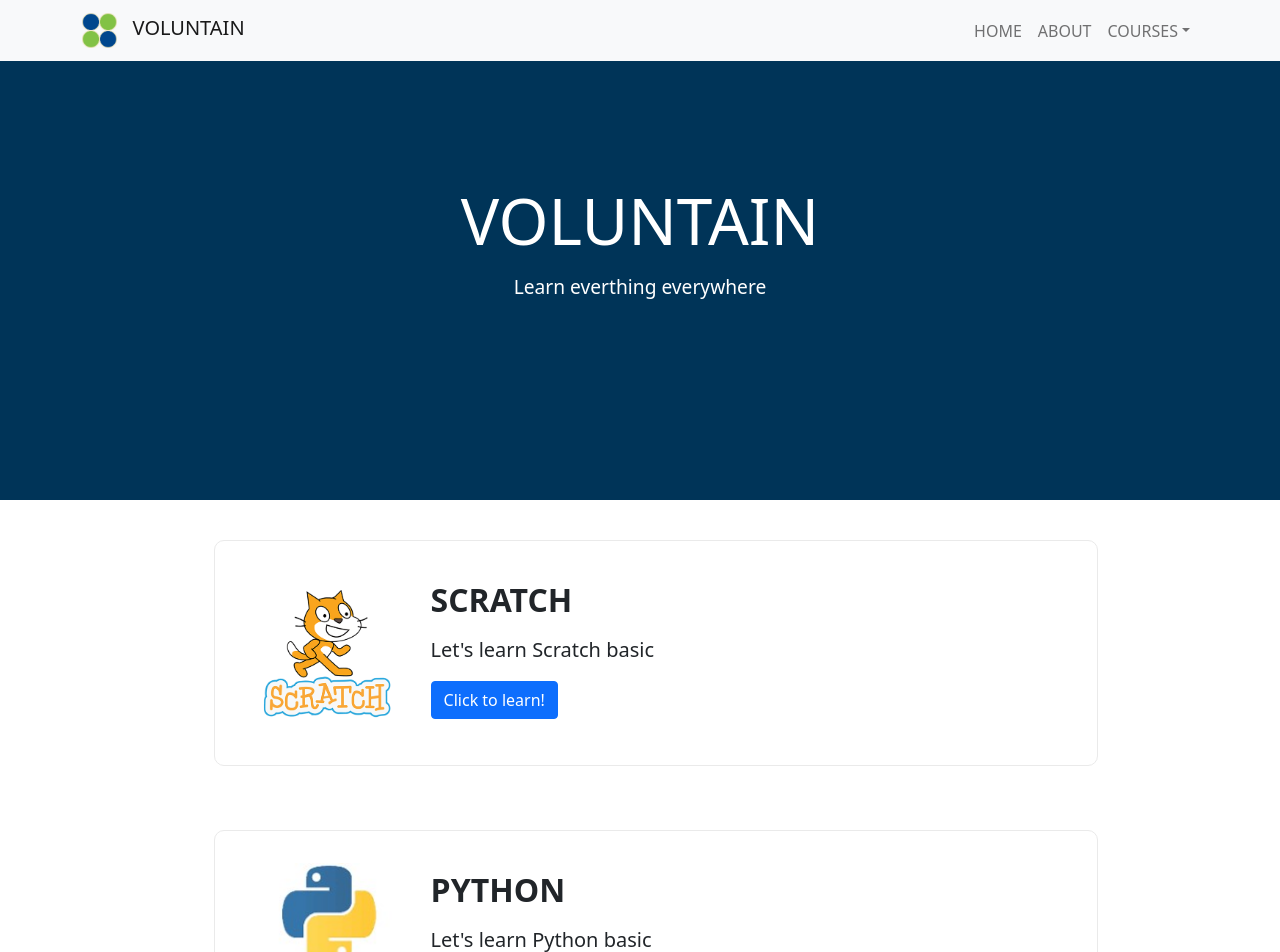
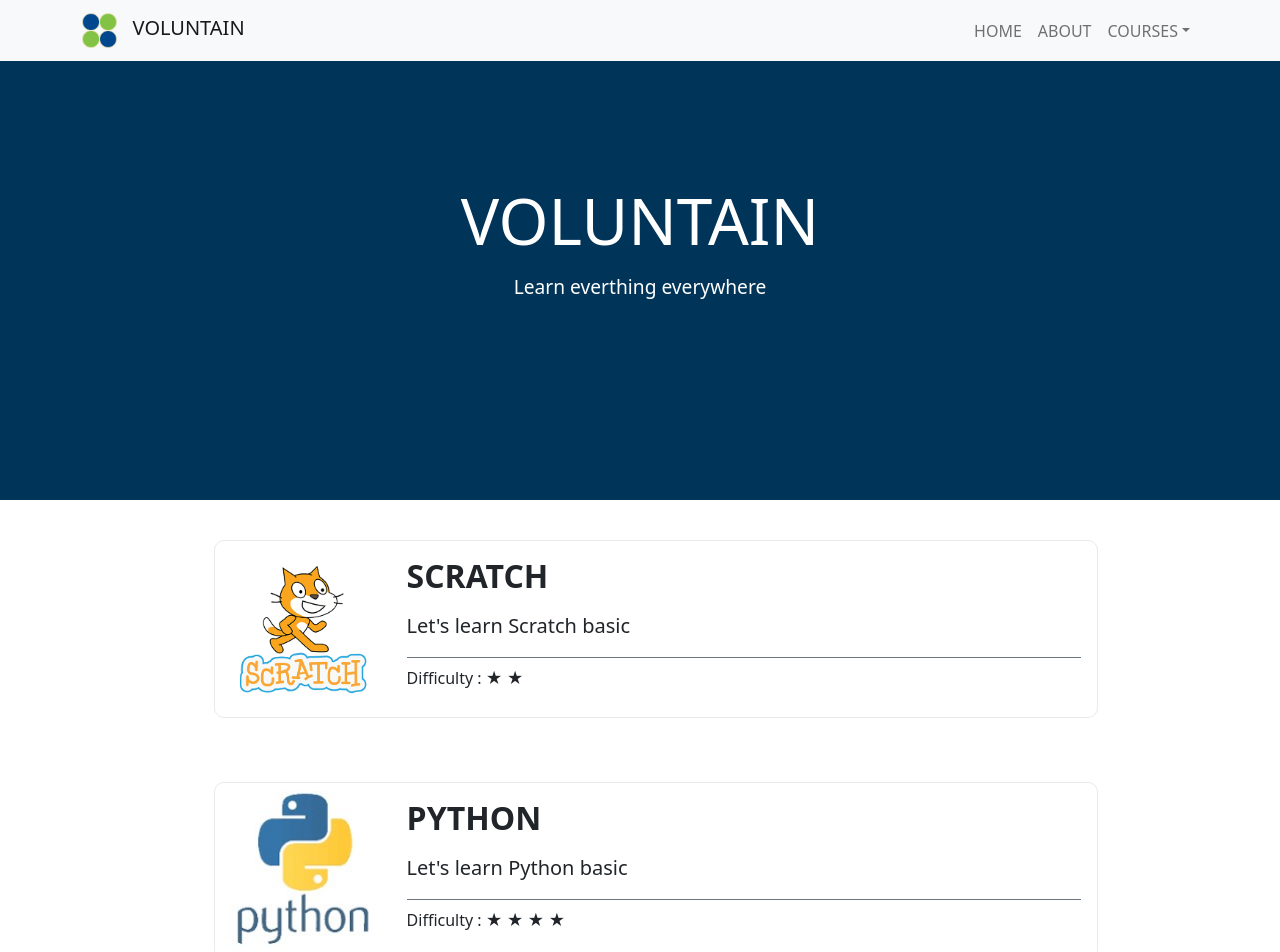
Before and after one commit to Voluntain-SKKU/Voluntain-2nd, a Next.js app in the folder web-dev/voluntain-app/: page / in a window 1280 px wide. Shown: the top 952 px of the page. Built offline with nearby package versions, Linux system fonts and the light colour scheme.

Commit message:
Add footer to course card
+ difficulty stars

```diff
--- a/web-dev/voluntain-app/components/CourseCard.js
+++ b/web-dev/voluntain-app/components/CourseCard.js
@@ -8,17 +8,20 @@
  *
  * @param {*} props
  * @Properties
- * - title
- * - img
- * - content
- * - link
- * - btntext
+ * - title: 강좌 제목
+ * - img: 강좌 아이콘 파일 경로
+ * - content: 강좌 소개
+ * - link: 강좌 페이지 링크
+ * - difficulty: 난이도 (1 ~ 5)
  *
  * @returns
  */
 export const CourseCard = (props)=> {
+    const stars= [ " ", "★", "★ ★", "★ ★ ★", "★ ★ ★ ★", "★ ★ ★ ★ ★"]
+
     return(
         <div className={styles.main}>
+            <Link href={props.link} >
             <Card className={styles.card}>
                 <Card.Img variant="top" src={props.img} className={styles.cardimg}/>
                 <Card.Body>
@@ -26,11 +29,12 @@
                 <Card.Text className="py-2 mb-2">
                     {props.content}
                 </Card.Text>
-            <Link href={props.link} >
-                <Button variant="primary">{props.btntext}</Button>
-            </Link>
+                <Card.Footer className="py-2 px-0 bg-transparent border-secondary">
+                    Difficulty : { stars[props.dif] }
+                </Card.Footer>
                 </Card.Body>
             </Card>
+            </Link>
       </div>
     );
 };
--- a/web-dev/voluntain-app/components/MainCard.js
+++ b/web-dev/voluntain-app/components/MainCard.js
@@ -1,21 +1,24 @@
 import styles from '../styles/Home.module.css'
 import { CourseCard } from './CourseCard';
+import CardColumns from 'react-bootstrap/CardColumns'
 
 export const MainCard = ()=> {
     return(
-        <div>
+        <CardColumns>
             <CourseCard
             title="SCRATCH"
             img="/scratch.png"
             content="Let's learn Scratch basic"
             link="/id"
-            btntext="Click to learn!"/>
+            dif={2}
+            />
             <CourseCard
             title="PYTHON"
             img="/python.jpg"
             content="Let's learn Python basic"
             link="/id"
-            btntext="Click to learn!"/>
-        </div>
+            dif={4}
+            />
+        </CardColumns>
     );
 };
--- a/web-dev/voluntain-app/styles/Home.module.css
+++ b/web-dev/voluntain-app/styles/Home.module.css
@@ -111,7 +111,7 @@
 .card {
   flex-direction: row;
   margin: 1rem;
-  padding: 1.5rem;
+
   text-align: left;
   color: inherit;
   text-decoration: none;
```
Lines whose indentation alone changed are shown as unchanged.
